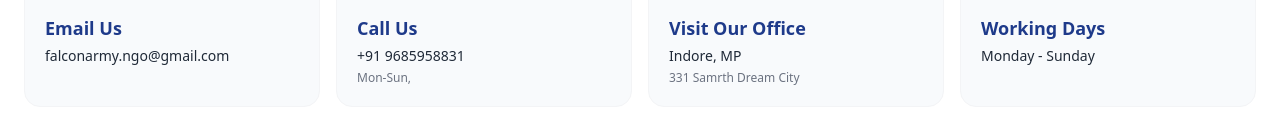
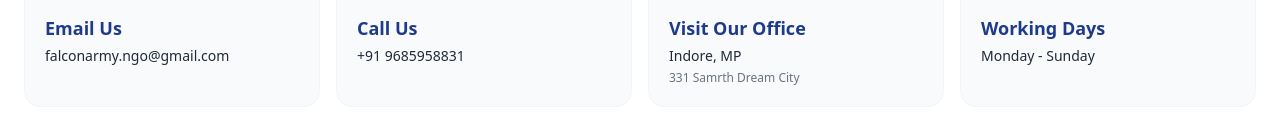
Before and after one commit to Krish-Sisodiya/NGO-web, a React (Vite) app: page /contact in a window 1280 px wide. Shown: the part 587-718 px from the top of the page. Built offline with nearby package versions, Linux system fonts and the light colour scheme.

Commit message:
Your descriptive message here

```diff
--- a/src/pages/ContactPage.tsx
+++ b/src/pages/ContactPage.tsx
@@ -38,7 +38,6 @@ const CONTACT_CARDS = [
     icon: <FaPhoneAlt size={20} />,
     title: "Call Us",
     detail: "+91 9685958831",
-    sub: "Mon-Sun,",
     color: "text-green-600",
     bg: "bg-green-50",
   },
```
